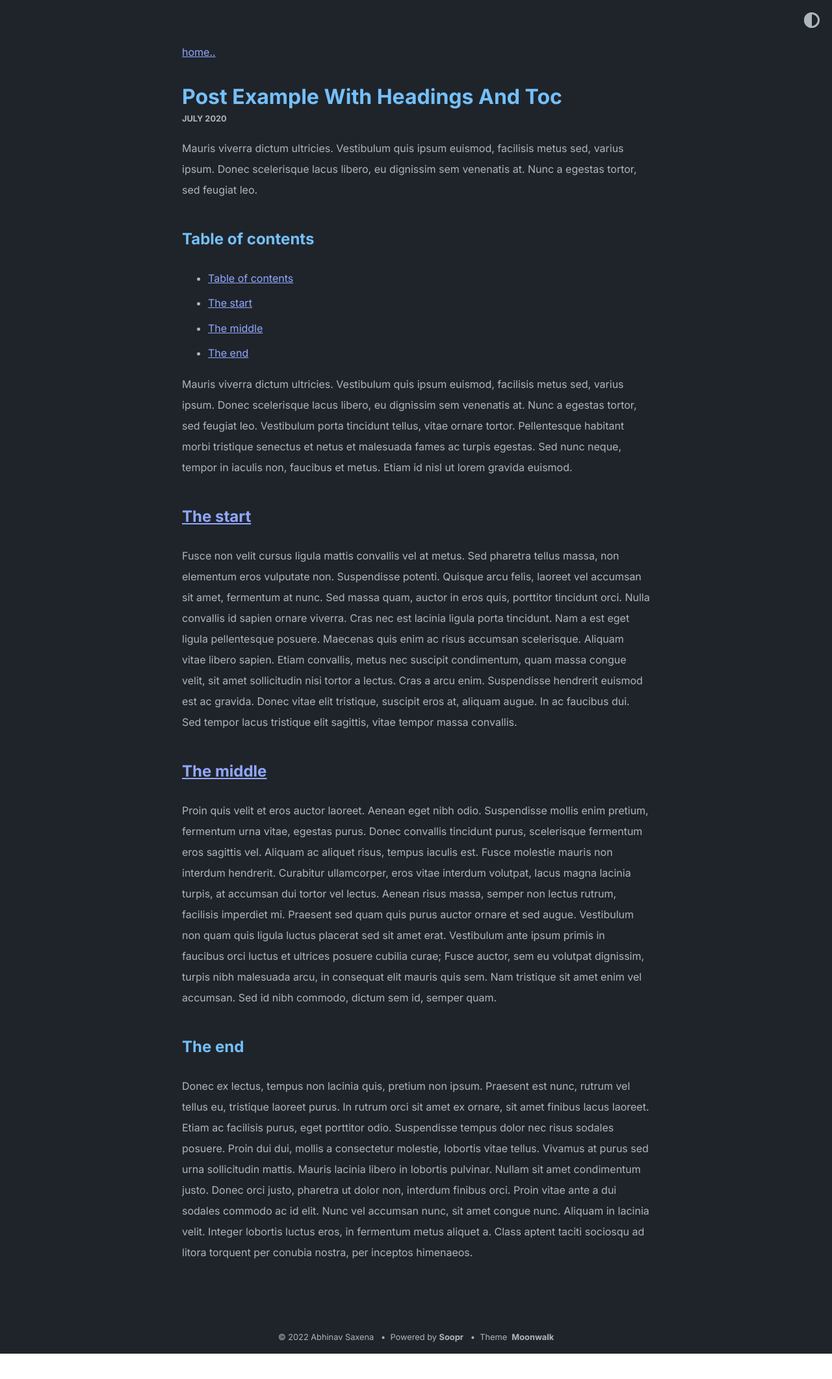
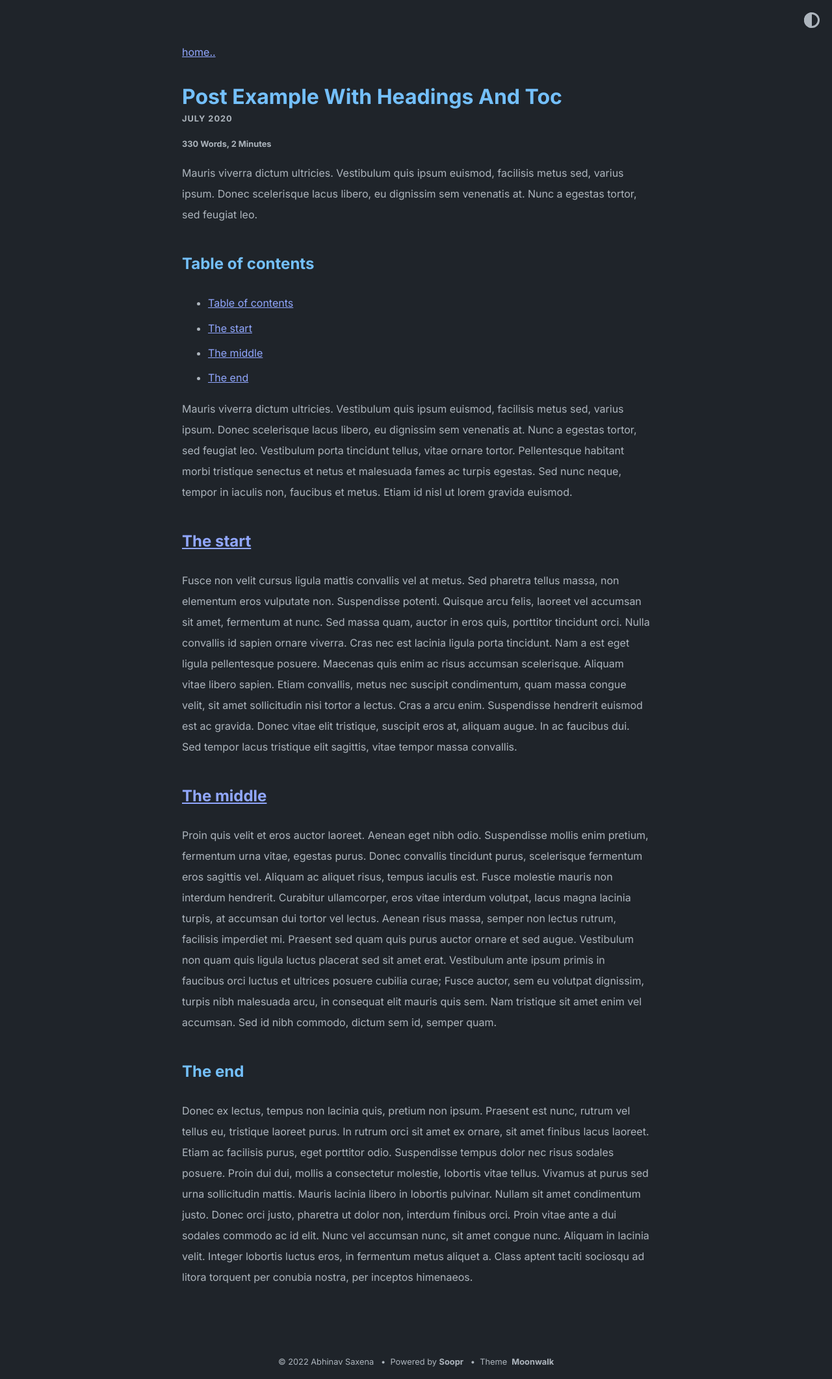
Before and after one commit to abhinavs/moonwalk, a Jekyll site: the page built from _posts/2020-07-09-post-example-with-headings-and-toc.md, in a window 1280 px wide. Shown: the whole page at 65% size. Built offline with Jekyll 4.4.1, drawn with Linux system fonts in a browser that asks for light colours; before the commit the page ends 2083 px from its top, so only the background shows below that.

Commit message:
added show_reading_time flag

```diff
--- a/_config.yml
+++ b/_config.yml
@@ -29,6 +29,7 @@ theme_config:
   show_blog: true # show blog posts added in _posts
   show_old_projects: true # show old projects as cards, add in _data/home.yml
   show_misc_list: false # show generic vertical list for misc details, add _data/home.yml
+  show_reading_time: true # show number of words and reading time in the blog posts
   # options for "home" page
   home:
     title_projects: Portfolio
--- a/_includes/date_and_social_share.html
+++ b/_includes/date_and_social_share.html
@@ -11,3 +11,15 @@
    data-twitter="SooprCo"
 >
 </div>
+
+{% if site.theme_config.show_reading_time == true %}
+<p class="post-date text-bold">
+  {% capture words %}
+  {{ content | number_of_words | minus: 180 }}
+  {% endcapture %}
+  {% unless words contains '-' %}
+  {{ words | append: ' Words, ' }}
+  {{ words | plus: 180 | divided_by: 180 | append: ' Minutes' }}
+  {% endunless %}
+</p>
+{% endif %}
--- a/_sass/moonwalk.scss
+++ b/_sass/moonwalk.scss
@@ -170,6 +170,7 @@ mark {
 }
 .text-upcase {
   text-transform: uppercase;
+  letter-spacing: 1px;
 }
 p code, li code {
   background-color: var(--bg-secondary);
```
